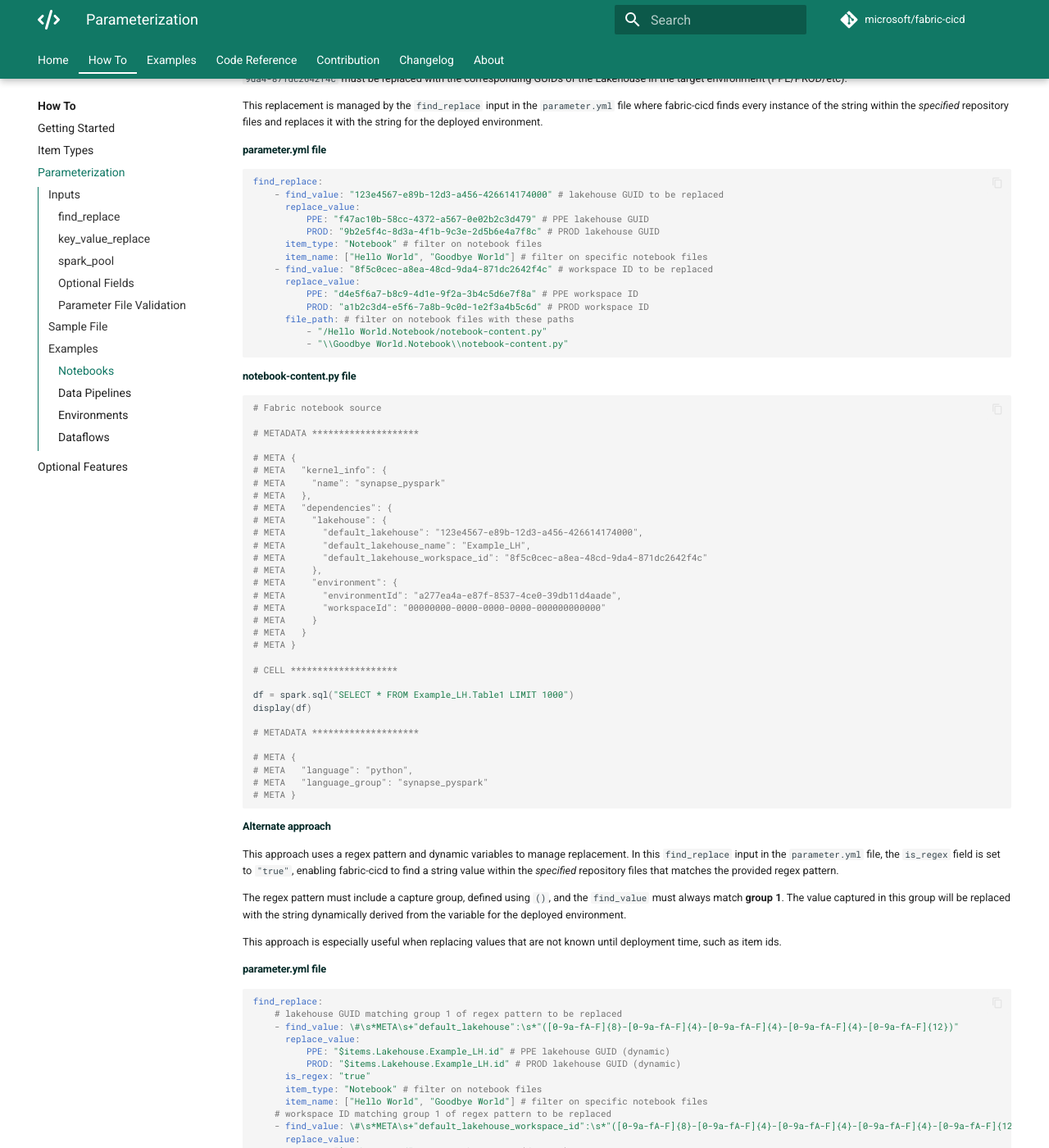
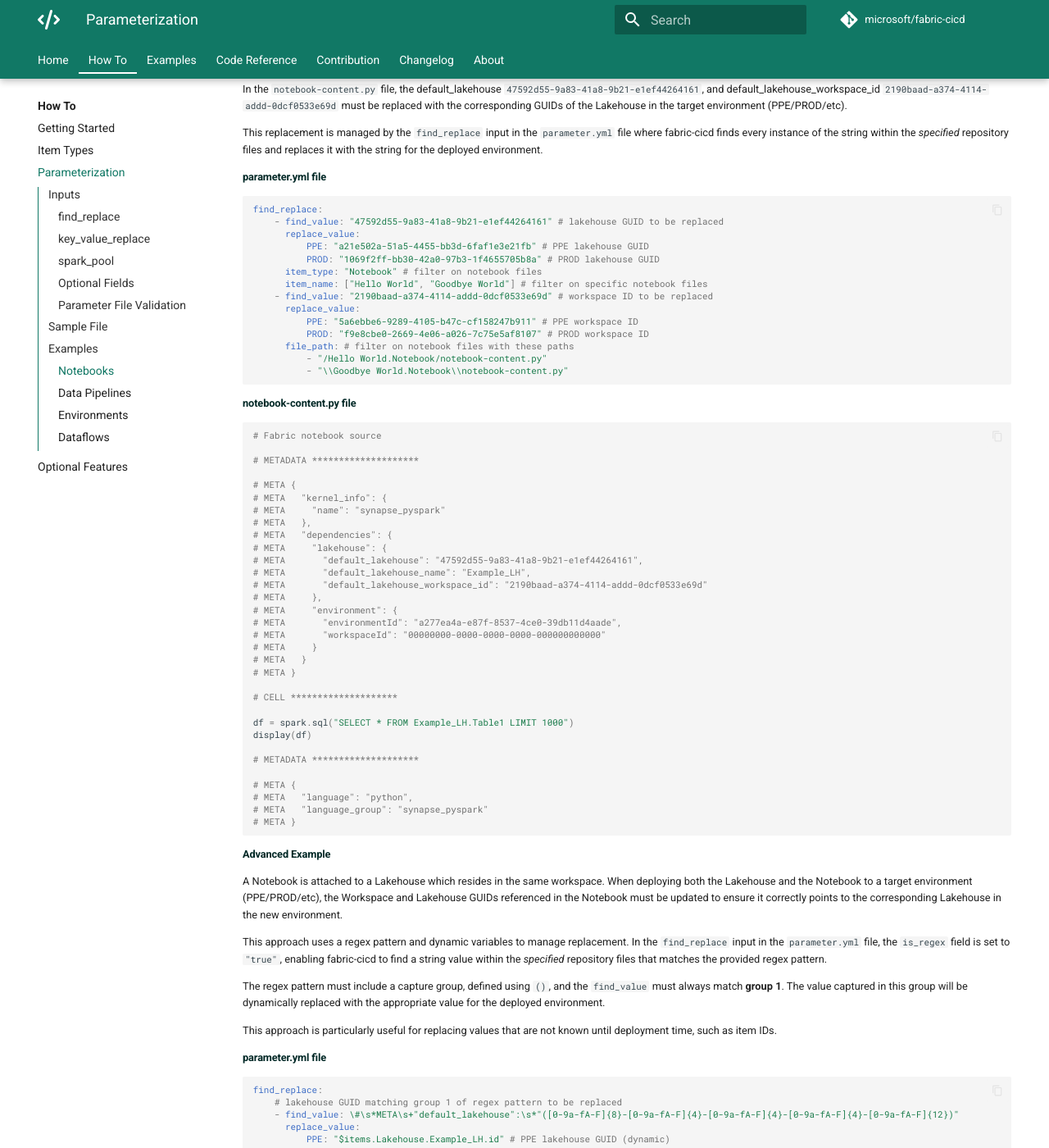
Before and after one commit to shirasassoon/fabric-cicd, an MkDocs documentation site: the page built from docs/how_to/parameterization.md, in a window 1280 px wide and 1400 px high, scrolled down 4444 px. Shown: the whole window at 82% size. Built offline with MkDocs 1.6.1 and Material for MkDocs 9.7.7, drawn with Linux system fonts in a browser that asks for light colours; comment, search, counter and statistics services are not loaded; the version menu is left out; some of the changed text lies outside the part shown.

Commit message:
Resolves #410 fix dynamic replacement notebook example (#411)
This pull request updates the documentation in
`docs/how_to/parameterization.md` to improve clarity, provide better
examples, and update GUIDs and metadata for accuracy. The changes focus
on enhancing the explanation of parameterization for Notebooks and
introducing a new advanced example.

### Documentation Improvements

* **Enhanced Example Labels**: Updated references to example sections,
changing "notebook example" to "advanced notebook example" and
"Alternate approach" to "Advanced Example" for better clarity.
[[1]](diffhunk://#diff-9cdd02ee5f5219c5426160beb19ff83c624221fd6db2ac6f8bf923d6ebb6f0ffL62-R62)
[[2]](diffhunk://#diff-9cdd02ee5f5219c5426160beb19ff83c624221fd6db2ac6f8bf923d6ebb6f0ffL292-R302)
* **Added Basic Example Section**: Introduced a "Basic Example" section
to explain how to update GUIDs for Notebooks when deploying to different
environments.

### Metadata and GUID Updates

* **Updated GUIDs in Examples**: Replaced outdated Lakehouse and
Workspace GUIDs with new ones in both the YAML and Python examples to
reflect the current deployment environment.
[[1]](diffhunk://#diff-9cdd02ee5f5219c5426160beb19ff83c624221fd6db2ac6f8bf923d6ebb6f0ffR230-R251)
[[2]](diffhunk://#diff-9cdd02ee5f5219c5426160beb19ff83c624221fd6db2ac6f8bf923d6ebb6f0ffL268-R272)
* **Added Notebook Metadata Example**: Included a new example of a
`notebook-content.py` file with metadata and sample code to demonstrate
how parameterization works in practice.

Co-authored-by: Shira Sassoon <shirasassoon@microsoft.com>

````diff
--- a/docs/how_to/parameterization.md
+++ b/docs/how_to/parameterization.md
@@ -59,7 +59,7 @@
 -   **Format**: Item type and name are **case-sensitive**. Enter the item name exactly as it appears, including spaces. For example: `$items.Notebook.Hello World.id`
 -   **Supported attributes**: `id` (item ID) and `sqlendpoint`. Attributes should be lowercase.
 -   **Important**: If the specified item type or name does not exist in the deployed workspace, or if an invalid attribute is provided, or if the attribute value does not exist, the deployment will fail.
--   For an in-depth example, see the **notebook example** alternate approach.
+-   For an in-depth example, see the **advanced notebook example**.
 
 ```yaml
 find_replace:
@@ -227,9 +227,11 @@
 
 ### Notebooks
 
+<span class="md-h4-nonanchor">Basic Example</span>
+
 A Notebook is attached to a Lakehouse which resides in different workspaces. The Workspace and Lakehouse GUIDs in the Notebook need to be updated to ensure the Notebook points to the correct Lakehouse once deployed.
 
-In the `notebook-content.py` file, the default_lakehouse `123e4567-e89b-12d3-a456-426614174000`, and default_lakehouse_workspace_id `8f5c0cec-a8ea-48cd-9da4-871dc2642f4c` must be replaced with the corresponding GUIDs of the Lakehouse in the target environment (PPE/PROD/etc).
+In the `notebook-content.py` file, the default_lakehouse `47592d55-9a83-41a8-9b21-e1ef44264161`, and default_lakehouse_workspace_id `2190baad-a374-4114-addd-0dcf0533e69d` must be replaced with the corresponding GUIDs of the Lakehouse in the target environment (PPE/PROD/etc).
 
 This replacement is managed by the `find_replace` input in the `parameter.yml` file where fabric-cicd finds every instance of the string within the _specified_ repository files and replaces it with the string for the deployed environment.
 
@@ -237,16 +239,86 @@
 
 ```yaml
 find_replace:
-    - find_value: "123e4567-e89b-12d3-a456-426614174000" # lakehouse GUID to be replaced
+    - find_value: "47592d55-9a83-41a8-9b21-e1ef44264161" # lakehouse GUID to be replaced
       replace_value:
-          PPE: "f47ac10b-58cc-4372-a567-0e02b2c3d479" # PPE lakehouse GUID
-          PROD: "9b2e5f4c-8d3a-4f1b-9c3e-2d5b6e4a7f8c" # PROD lakehouse GUID
+          PPE: "a21e502a-51a5-4455-bb3d-6faf1e3e21fb" # PPE lakehouse GUID
+          PROD: "1069f2ff-bb30-42a0-97b3-1f4655705b8a" # PROD lakehouse GUID
       item_type: "Notebook" # filter on notebook files
       item_name: ["Hello World", "Goodbye World"] # filter on specific notebook files
-    - find_value: "8f5c0cec-a8ea-48cd-9da4-871dc2642f4c" # workspace ID to be replaced
+    - find_value: "2190baad-a374-4114-addd-0dcf0533e69d" # workspace ID to be replaced
       replace_value:
-          PPE: "d4e5f6a7-b8c9-4d1e-9f2a-3b4c5d6e7f8a" # PPE workspace ID
-          PROD: "a1b2c3d4-e5f6-7a8b-9c0d-1e2f3a4b5c6d" # PROD workspace ID
+          PPE: "5a6ebbe6-9289-4105-b47c-cf158247b911" # PPE workspace ID
+          PROD: "f9e8cbe0-2669-4e06-a026-7c75e5af8107" # PROD workspace ID
+      file_path: # filter on notebook files with these paths
+          - "/Hello World.Notebook/notebook-content.py"
+          - "\\Goodbye World.Notebook\\notebook-content.py"
+```
+
+<span class="md-h4-nonanchor">notebook-content.py file</span>
+
+```python
+# Fabric notebook source
+
+# METADATA ********************
+
+# META {
+# META   "kernel_info": {
+# META     "name": "synapse_pyspark"
+# META   },
+# META   "dependencies": {
+# META     "lakehouse": {
+# META       "default_lakehouse": "47592d55-9a83-41a8-9b21-e1ef44264161",
+# META       "default_lakehouse_name": "Example_LH",
+# META       "default_lakehouse_workspace_id": "2190baad-a374-4114-addd-0dcf0533e69d"
+# META     },
+# META     "environment": {
+# META       "environmentId": "a277ea4a-e87f-8537-4ce0-39db11d4aade",
+# META       "workspaceId": "00000000-0000-0000-0000-000000000000"
+# META     }
+# META   }
+# META }
+
+# CELL ********************
+
+df = spark.sql("SELECT * FROM Example_LH.Table1 LIMIT 1000")
+display(df)
+
+# METADATA ********************
+
+# META {
+# META   "language": "python",
+# META   "language_group": "synapse_pyspark"
+# META }
+```
+
+<span class="md-h4-nonanchor">Advanced Example</span>
+
+A Notebook is attached to a Lakehouse which resides in the same workspace. When deploying both the Lakehouse and the Notebook to a target environment (PPE/PROD/etc), the Workspace and Lakehouse GUIDs referenced in the Notebook must be updated to ensure it correctly points to the corresponding Lakehouse in the new environment.
+
+This approach uses a regex pattern and dynamic variables to manage replacement. In the `find_replace` input in the `parameter.yml` file, the `is_regex` field is set to `"true"`, enabling fabric-cicd to find a string value within the _specified_ repository files that matches the provided regex pattern.
+
+The regex pattern must include a capture group, defined using `()`, and the `find_value` must always match **group 1**. The value captured in this group will be dynamically replaced with the appropriate value for the deployed environment.
+
+This approach is particularly useful for replacing values that are not known until deployment time, such as item IDs.
+
+<span class="md-h4-nonanchor">parameter.yml file</span>
+
+```yaml
+find_replace:
+    # lakehouse GUID matching group 1 of regex pattern to be replaced
+    - find_value: \#\s*META\s+"default_lakehouse":\s*"([0-9a-fA-F]{8}-[0-9a-fA-F]{4}-[0-9a-fA-F]{4}-[0-9a-fA-F]{4}-[0-9a-fA-F]{12})"
+      replace_value:
+          PPE: "$items.Lakehouse.Example_LH.id" # PPE lakehouse GUID (dynamic)
+          PROD: "$items.Lakehouse.Example_LH.id" # PROD lakehouse GUID (dynamic)
+      is_regex: "true"
+      item_type: "Notebook" # filter on notebook files
+      item_name: ["Hello World", "Goodbye World"] # filter on specific notebook files
+    # workspace ID matching group 1 of regex pattern to be replaced
+    - find_value: \#\s*META\s+"default_lakehouse_workspace_id":\s*"([0-9a-fA-F]{8}-[0-9a-fA-F]{4}-[0-9a-fA-F]{4}-[0-9a-fA-F]{4}-[0-9a-fA-F]{12})"
+      replace_value:
+          PPE: "$workspace.id" # PPE workspace ID (dynamic)
+          PROD: "$workspace.id" # PROD workspace ID (dynamic)
+      is_regex: "true"
       file_path: # filter on notebook files with these paths
           - "/Hello World.Notebook/notebook-content.py"
           - "\\Goodbye World.Notebook\\notebook-content.py"
@@ -287,37 +359,6 @@
 # META   "language": "python",
 # META   "language_group": "synapse_pyspark"
 # META }
-```
-
-<span class="md-h4-nonanchor">Alternate approach</span>
-
-This approach uses a regex pattern and dynamic variables to manage replacement. In this `find_replace` input in the `parameter.yml` file, the `is_regex` field is set to `"true"`, enabling fabric-cicd to find a string value within the _specified_ repository files that matches the provided regex pattern.
-
-The regex pattern must include a capture group, defined using `()`, and the `find_value` must always match **group 1**. The value captured in this group will be replaced with the string dynamically derived from the variable for the deployed environment.
-
-This approach is especially useful when replacing values that are not known until deployment time, such as item ids.
-
-<span class="md-h4-nonanchor">parameter.yml file</span>
-
-```yaml
-find_replace:
-    # lakehouse GUID matching group 1 of regex pattern to be replaced
-    - find_value: \#\s*META\s+"default_lakehouse":\s*"([0-9a-fA-F]{8}-[0-9a-fA-F]{4}-[0-9a-fA-F]{4}-[0-9a-fA-F]{4}-[0-9a-fA-F]{12})"
-      replace_value:
-          PPE: "$items.Lakehouse.Example_LH.id" # PPE lakehouse GUID (dynamic)
-          PROD: "$items.Lakehouse.Example_LH.id" # PROD lakehouse GUID (dynamic)
-      is_regex: "true"
-      item_type: "Notebook" # filter on notebook files
-      item_name: ["Hello World", "Goodbye World"] # filter on specific notebook files
-    # workspace ID matching group 1 of regex pattern to be replaced
-    - find_value: \#\s*META\s+"default_lakehouse_workspace_id":\s*"([0-9a-fA-F]{8}-[0-9a-fA-F]{4}-[0-9a-fA-F]{4}-[0-9a-fA-F]{4}-[0-9a-fA-F]{12})"
-      replace_value:
-          PPE: "$workspace.id" # PPE workspace ID (dynamic)
-          PROD: "$workspace.id" # PROD workspace ID (dynamic)
-      is_regex: "true"
-      file_path: # filter on notebook files with these paths
-          - "/Hello World.Notebook/notebook-content.py"
-          - "\\Goodbye World.Notebook\\notebook-content.py"
 ```
 
 ### Data Pipelines
````
